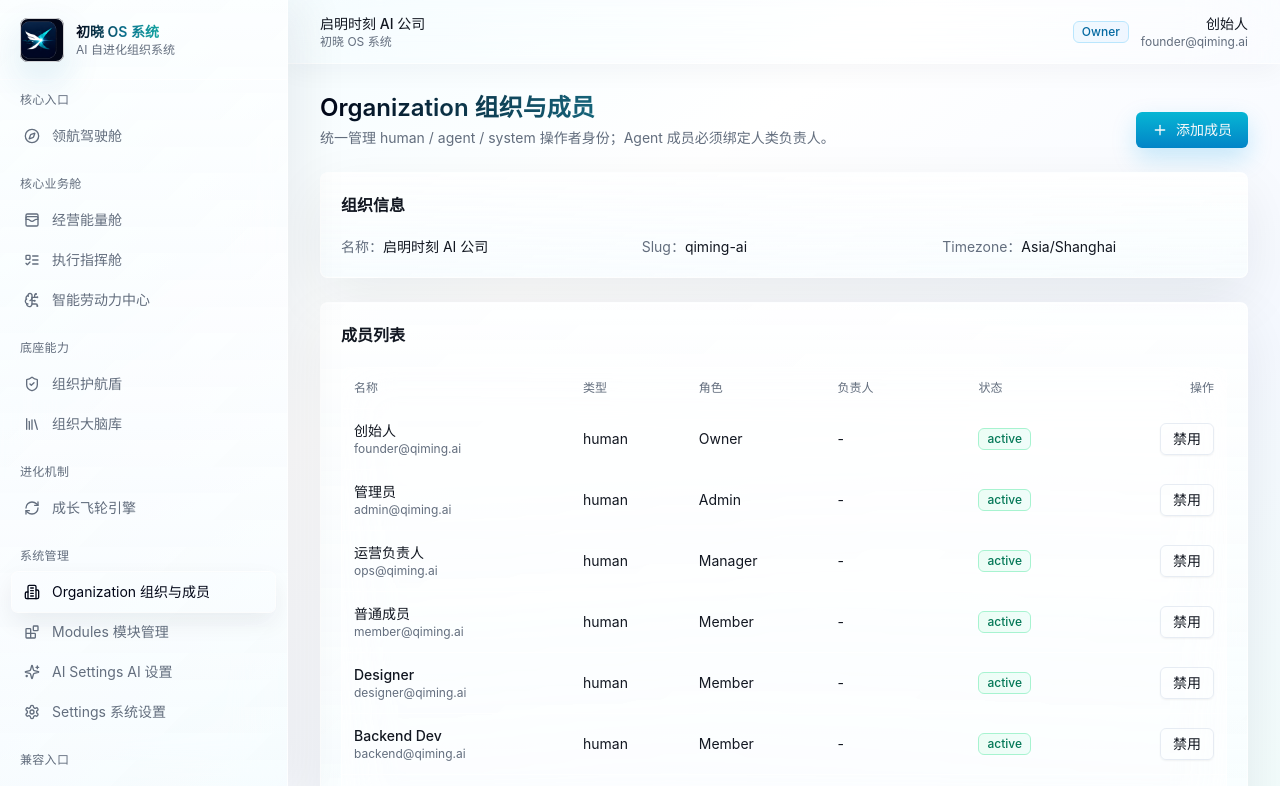
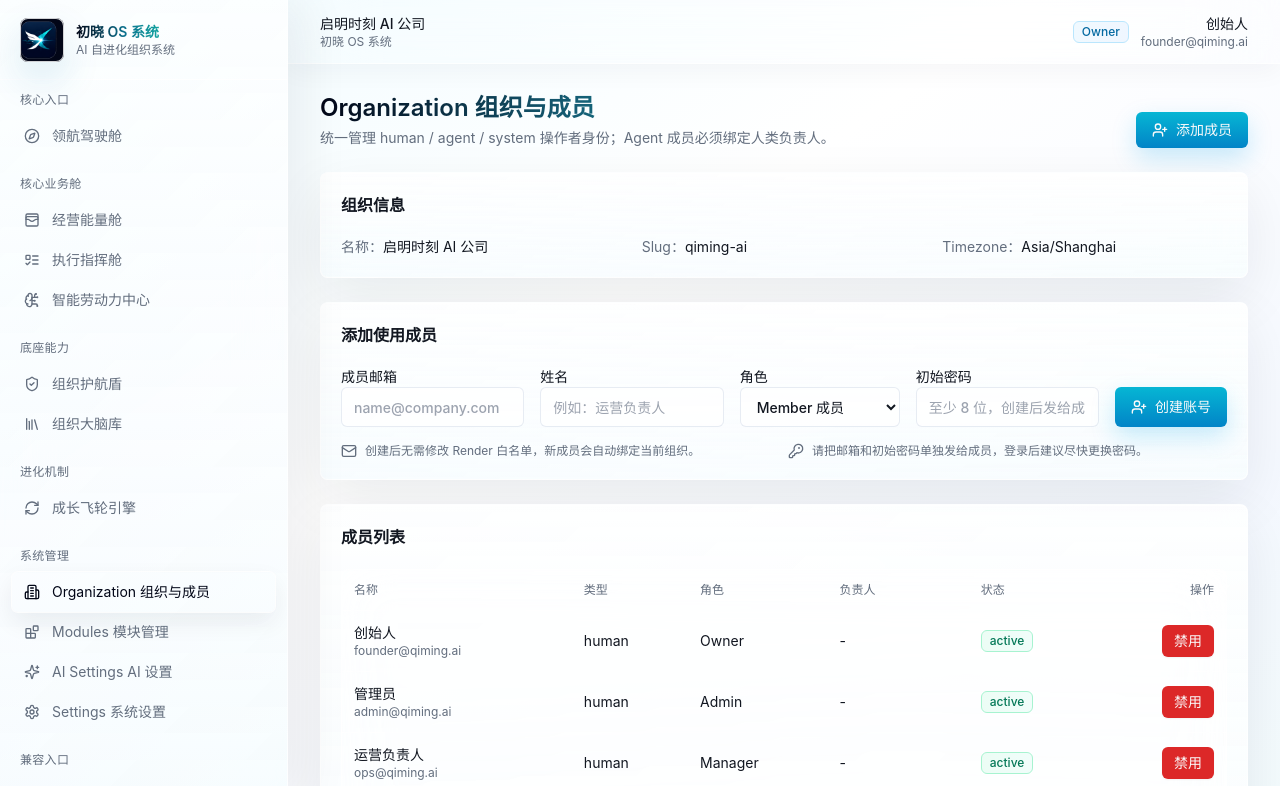
Before and after one commit to linkdt-glitch/chuxiao-os, a Next.js app: page /organization in a window 1280 px wide. Shown: the top 786 px of the page. Built offline with nearby package versions, Linux system fonts and the light colour scheme; no server answers.

Commit message:
Add organization member creation

```diff
--- /dev/null
+++ b/app/(app)/organization/actions.ts
@@ -0,0 +1,198 @@
+"use server";
+
+import { revalidatePath } from "next/cache";
+import { createSupabaseAdminClient } from "@/lib/supabase/admin";
+import { createSupabaseServerClient } from "@/lib/supabase/server";
+import { getCurrentOrganization } from "@/lib/auth";
+import { logAction } from "@/lib/audit";
+import { emitEvent } from "@/lib/events";
+import { requirePermission } from "@/lib/permissions";
+
+function value(formData: FormData, key: string) {
+  const raw = formData.get(key);
+  return typeof raw === "string" && raw.trim() ? raw.trim() : undefined;
+}
+
+function normalizeEmail(email: string) {
+  return email.trim().toLowerCase();
+}
+
+async function getOrCreateAuthUser({
+  email,
+  password,
+  displayName
+}: {
+  email: string;
+  password: string;
+  displayName: string;
+}) {
+  const admin = createSupabaseAdminClient();
+  if (!admin) throw new Error("缺少 Supabase service role key，无法创建成员账号。");
+
+  const { data: existingProfile } = await admin
+    .from("user_profiles")
+    .select("id")
+    .eq("email", email)
+    .maybeSingle();
+
+  if (existingProfile?.id) {
+    const { error: updateUserError } = await admin.auth.admin.updateUserById(existingProfile.id, {
+      password,
+      email_confirm: true,
+      user_metadata: { full_name: displayName }
+    });
+    if (updateUserError) throw updateUserError;
+
+    const { error: updateProfileError } = await admin
+      .from("user_profiles")
+      .update({ full_name: displayName })
+      .eq("id", existingProfile.id);
+    if (updateProfileError) throw updateProfileError;
+
+    return existingProfile.id as string;
+  }
+
+  const { data, error } = await admin.auth.admin.createUser({
+    email,
+    password,
+    email_confirm: true,
+    user_metadata: { full_name: displayName }
+  });
+
+  if (error) throw error;
+  if (!data.user?.id) throw new Error("Supabase 未返回新成员用户 ID。");
+
+  const { error: profileError } = await admin.from("user_profiles").upsert({
+    id: data.user.id,
+    email,
+    full_name: displayName,
+    metadata: {}
+  });
+
+  if (profileError) throw profileError;
+  return data.user.id;
+}
+
+export async function createHumanMemberAction(formData: FormData) {
+  await requirePermission("organization.manage");
+
+  const email = normalizeEmail(value(formData, "email") ?? "");
+  const display_name = value(formData, "display_name");
+  const password = value(formData, "password");
+  const role_key = value(formData, "role_key") ?? "member";
+
+  if (!email || !email.includes("@")) throw new Error("请输入正确的成员邮箱。");
+  if (!display_name) throw new Error("请输入成员姓名。");
+  if (!password || password.length < 8) throw new Error("初始密码至少需要 8 位。");
+  if (!["admin", "manager", "member"].includes(role_key)) {
+    throw new Error("第一版仅支持添加 Admin / Manager / Member 三类人类成员。");
+  }
+
+  const supabase = await createSupabaseServerClient();
+  const admin = createSupabaseAdminClient();
+  const organization = await getCurrentOrganization();
+  if (!supabase || !admin) return;
+
+  const { data: role, error: roleError } = await supabase
+    .from("roles")
+    .select("id, key, name")
+    .eq("organization_id", organization.id)
+    .eq("key", role_key)
+    .maybeSingle();
+
+  if (roleError) throw roleError;
+  if (!role?.id) throw new Error("没有找到对应角色，请先检查角色权限配置。");
+
+  const user_id = await getOrCreateAuthUser({ email, password, displayName: display_name });
+
+  const { data: existingMember, error: existingError } = await admin
+    .from("organization_members")
+    .select("id, status")
+    .eq("organization_id", organization.id)
+    .eq("user_id", user_id)
+    .maybeSingle();
+
+  if (existingError) throw existingError;
+
+  const memberPayload = {
+    organization_id: organization.id,
+    user_id,
+    role_id: role.id,
+    member_type: "human",
+    display_name,
+    email,
+    status: "active",
+    metadata: { created_from: "organization_admin" }
+  };
+
+  const { data: member, error } = existingMember?.id
+    ? await admin
+        .from("organization_members")
+        .update(memberPayload)
+        .eq("id", existingMember.id)
+        .select("id")
+        .single()
+    : await admin
+        .from("organization_members")
+        .insert(memberPayload)
+        .select("id")
+        .single();
+
+  if (error) throw error;
+
+  await logAction({
+    event_key: existingMember?.id ? "member.updated" : "member.created",
+    action: existingMember?.id ? "update" : "create",
+    module: "organization",
+    related_record_type: "organization_member",
+    related_record_id: member.id,
+    after_data: { email, display_name, role_key, status: "active" }
+  });
+  await emitEvent({
+    event_key: existingMember?.id ? "member.updated" : "member.created",
+    module: "organization",
+    payload: {
+      related_record_type: "organization_member",
+      related_record_id: member.id,
+      email,
+      display_name,
+      role_key
+    }
+  });
+
+  revalidatePath("/organization");
+}
+
+export async function disableMemberAction(formData: FormData) {
+  await requirePermission("organization.manage");
+
+  const member_id = value(formData, "member_id");
+  if (!member_id) throw new Error("缺少成员 ID");
+
+  const supabase = await createSupabaseServerClient();
+  const organization = await getCurrentOrganization();
+  if (!supabase) return;
+
+  const { error } = await supabase
+    .from("organization_members")
+    .update({ status: "disabled" })
+    .eq("id", member_id)
+    .eq("organization_id", organization.id);
+
+  if (error) throw error;
+
+  await logAction({
+    event_key: "member.disabled",
+    action: "disable",
+    module: "organization",
+    related_record_type: "organization_member",
+    related_record_id: member_id,
+  });
+  await emitEvent({
+    event_key: "member.disabled",
+    module: "organization",
+    payload: { member_id },
+  });
+
+  revalidatePath("/organization");
+}
--- a/app/(app)/organization/page.tsx
+++ b/app/(app)/organization/page.tsx
@@ -1,12 +1,13 @@
-import { Plus, UserRoundX } from "lucide-react";
+import { KeyRound, Mail, UserPlus, UserRoundX } from "lucide-react";
 import { PageHeader } from "@/components/layout/page-header";
 import { Button } from "@/components/ui/button";
 import { Card, CardContent, CardHeader, CardTitle } from "@/components/ui/card";
-import { ConfirmButton } from "@/components/ui/confirm-button";
+import { ConfirmSubmitButton } from "@/components/finance/confirm-submit-button";
 import { StatusBadge } from "@/components/ui/status";
 import { Table, TableBody, TableCell, TableHead, TableHeader, TableRow } from "@/components/ui/table";
 import { getCurrentOrganization } from "@/lib/auth";
 import { getMembers } from "@/lib/data/queries";
+import { createHumanMemberAction, disableMemberAction } from "./actions";
 
 export default async function OrganizationPage() {
   const [organization, members] = await Promise.all([getCurrentOrganization(), getMembers()]);
@@ -16,7 +17,7 @@ export default async function OrganizationPage() {
       <PageHeader
         title="Organization 组织与成员"
         description="统一管理 human / agent / system 操作者身份；Agent 成员必须绑定人类负责人。"
-        action={<Button><Plus className="h-4 w-4" />添加成员</Button>}
+        action={<Button asChild><a href="#add-member"><UserPlus className="h-4 w-4" />添加成员</a></Button>}
       />
       <Card className="mb-6">
         <CardHeader>
@@ -26,6 +27,65 @@ export default async function OrganizationPage() {
           <div><span className="text-muted-foreground">名称：</span>{organization.name}</div>
           <div><span className="text-muted-foreground">Slug：</span>{organization.slug}</div>
           <div><span className="text-muted-foreground">Timezone：</span>{String(organization.settings.timezone ?? "Asia/Shanghai")}</div>
+        </CardContent>
+      </Card>
+      <Card id="add-member" className="mb-6">
+        <CardHeader>
+          <CardTitle>添加使用成员</CardTitle>
+        </CardHeader>
+        <CardContent>
+          <form action={createHumanMemberAction} className="grid gap-4 lg:grid-cols-[1fr_1fr_160px_1fr_auto] lg:items-end">
+            <label className="space-y-2 text-sm font-medium">
+              成员邮箱
+              <input
+                type="email"
+                name="email"
+                required
+                placeholder="name@company.com"
+                className="h-10 w-full rounded-md border border-slate-200/80 bg-white/80 px-3 text-sm outline-none transition focus:border-cyan-300 focus:ring-2 focus:ring-cyan-100"
+              />
+            </label>
+            <label className="space-y-2 text-sm font-medium">
+              姓名
+              <input
+                name="display_name"
+                required
+                placeholder="例如：运营负责人"
+                className="h-10 w-full rounded-md border border-slate-200/80 bg-white/80 px-3 text-sm outline-none transition focus:border-cyan-300 focus:ring-2 focus:ring-cyan-100"
+              />
+            </label>
+            <label className="space-y-2 text-sm font-medium">
+              角色
+              <select
+                name="role_key"
+                defaultValue="member"
+                className="h-10 w-full rounded-md border border-slate-200/80 bg-white/80 px-3 text-sm outline-none transition focus:border-cyan-300 focus:ring-2 focus:ring-cyan-100"
+              >
+                <option value="member">Member 成员</option>
+                <option value="manager">Manager 主管</option>
+                <option value="admin">Admin 管理员</option>
+              </select>
+            </label>
+            <label className="space-y-2 text-sm font-medium">
+              初始密码
+              <input
+                type="password"
+                name="password"
+                required
+                minLength={8}
+                placeholder="至少 8 位，创建后发给成员"
+                className="h-10 w-full rounded-md border border-slate-200/80 bg-white/80 px-3 text-sm outline-none transition focus:border-cyan-300 focus:ring-2 focus:ring-cyan-100"
+              />
+            </label>
+            <Button type="submit" className="h-10">
+              <UserPlus className="h-4 w-4" />
+              创建账号
+            </Button>
+          </form>
+          <div className="mt-4 grid gap-2 text-xs text-muted-foreground md:grid-cols-2">
+            <div className="flex items-center gap-2"><Mail className="h-4 w-4" />创建后无需修改 Render 白名单，新成员会自动绑定当前组织。</div>
+            <div className="flex items-center gap-2"><KeyRound className="h-4 w-4" />请把邮箱和初始密码单独发给成员，登录后建议尽快更换密码。</div>
+          </div>
         </CardContent>
       </Card>
       <Card>
@@ -56,10 +116,19 @@ export default async function OrganizationPage() {
                   <TableCell>{member.owner_user_id ?? "-"}</TableCell>
                   <TableCell><StatusBadge value={member.status} /></TableCell>
                   <TableCell className="text-right">
-                    <ConfirmButton
-                      label="禁用"
-                      confirmText="禁用成员会影响登录、权限和 Agent 运行，确认继续？"
-                    />
+                    {member.status === "active" ? (
+                      <form action={disableMemberAction}>
+                        <input type="hidden" name="member_id" value={member.id} />
+                        <ConfirmSubmitButton
+                          confirmText="禁用成员会影响登录、权限和 Agent 运行，确认继续？"
+                          variant="destructive"
+                        >
+                          禁用
+                        </ConfirmSubmitButton>
+                      </form>
+                    ) : (
+                      <span className="text-xs text-muted-foreground">—</span>
+                    )}
                   </TableCell>
                 </TableRow>
               ))}
```
